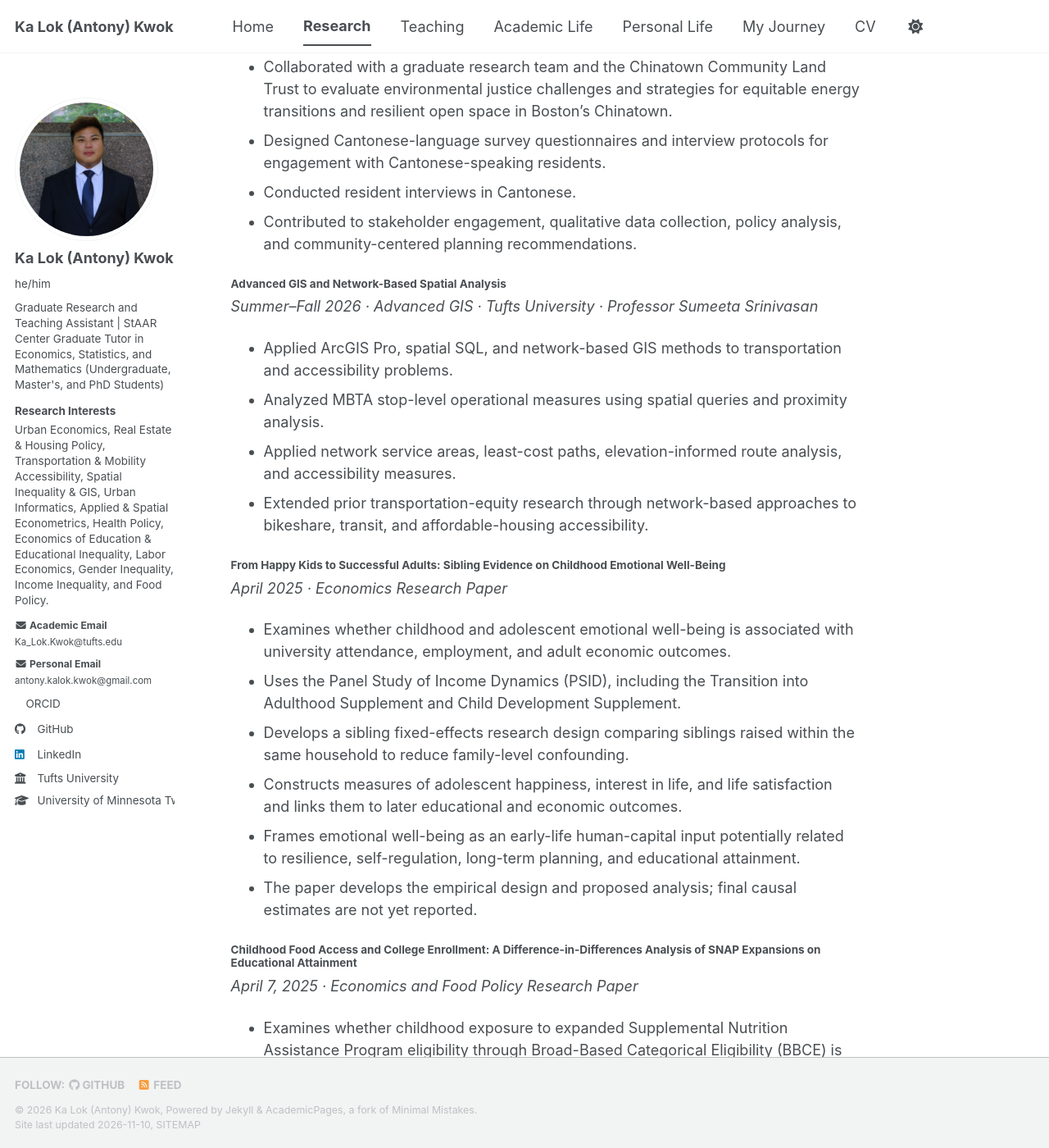
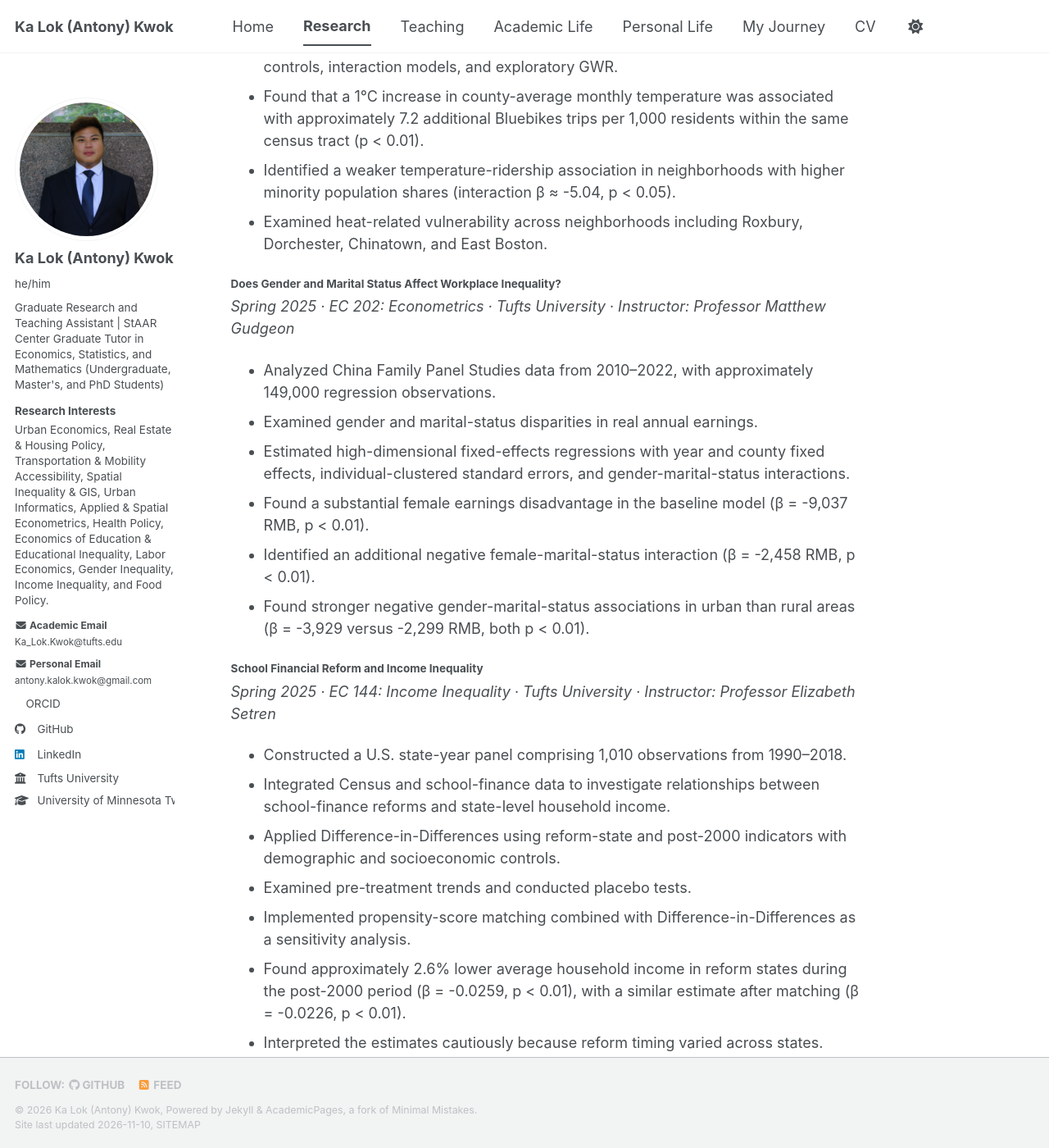
Before and after one commit to AntonyKaLokKwok/AntonyKaLokKwok.github.io, a Jekyll site: the page built from _pages/research.md, in a window 1280 px wide and 1400 px high, scrolled down 5988 px. Shown: the whole window at 82% size. Built offline with Jekyll 4.4.1, drawn with Linux system fonts in a browser that asks for light colours; a style sheet for code colours, icons or effects is not loaded; some of the changed text lies outside the part shown.

```diff
--- a/_pages/research.md
+++ b/_pages/research.md
@@ -123,46 +132,6 @@ Coauthor; Professor Justin Hollander designated as primary presenter.
 - Found that a 1°C increase in county-average monthly temperature was associated with approximately 7.2 additional Bluebikes trips per 1,000 residents within the same census tract (p < 0.01).
 - Identified a weaker temperature-ridership association in neighborhoods with higher minority population shares (interaction β ≈ -5.04, p < 0.05).
 - Examined heat-related vulnerability across neighborhoods including Roxbury, Dorchester, Chinatown, and East Boston.
-
-#### Advancing Environmental Justice in Boston's Chinatown: Evaluation and Strategies for Just Energy Transition and Resilient Open Space
-
-*Spring 2026 · UEP 255: Field Projects · Collaborative Research Project · Tufts University · Instructor: Professor Penn Loh · Community Partner: Chinatown Community Land Trust (CCLT)*
-
-- Collaborated with a graduate research team and the Chinatown Community Land Trust to evaluate environmental justice challenges and strategies for equitable energy transitions and resilient open space in Boston's Chinatown.
-- Designed Cantonese-language survey questionnaires and interview protocols for engagement with Cantonese-speaking residents.
-- Conducted resident interviews in Cantonese.
-- Contributed to stakeholder engagement, qualitative data collection, policy analysis, and community-centered planning recommendations.
-
-#### Advanced GIS and Network-Based Spatial Analysis
-
-*Summer–Fall 2026 · Advanced GIS · Tufts University · Professor Sumeeta Srinivasan*
-
-- Applied ArcGIS Pro, spatial SQL, and network-based GIS methods to transportation and accessibility problems.
-- Analyzed MBTA stop-level operational measures using spatial queries and proximity analysis.
-- Applied network service areas, least-cost paths, elevation-informed route analysis, and accessibility measures.
-- Extended prior transportation-equity research through network-based approaches to bikeshare, transit, and affordable-housing accessibility.
-
-#### From Happy Kids to Successful Adults: Sibling Evidence on Childhood Emotional Well-Being
-
-*April 2025 · Economics Research Paper*
-
-- Examines whether childhood and adolescent emotional well-being is associated with university attendance, employment, and adult economic outcomes.
-- Uses the Panel Study of Income Dynamics (PSID), including the Transition into Adulthood Supplement and Child Development Supplement.
-- Develops a sibling fixed-effects research design comparing siblings raised within the same household to reduce family-level confounding.
-- Constructs measures of adolescent happiness, interest in life, and life satisfaction and links them to later educational and economic outcomes.
-- Frames emotional well-being as an early-life human-capital input potentially related to resilience, self-regulation, long-term planning, and educational attainment.
-- The paper develops the empirical design and proposed analysis; final causal estimates are not yet reported.
-
-#### Childhood Food Access and College Enrollment: A Difference-in-Differences Analysis of SNAP Expansions on Educational Attainment
-
-*April 7, 2025 · Economics and Food Policy Research Paper*
-
-- Examines whether childhood exposure to expanded Supplemental Nutrition Assistance Program eligibility through Broad-Based Categorical Eligibility (BBCE) is associated with later college enrollment.
-- Uses staggered state adoption of BBCE between 1996 and 2016 as policy variation.
-- Integrates PSID longitudinal household data with state policy timelines and economic controls.
-- Develops a staggered Difference-in-Differences research design with state and cohort fixed effects.
-- Proposes event-study tests for pre-treatment trends and heterogeneous effects across childhood developmental periods.
-- Examines whether the duration and timing of childhood nutritional support may influence long-run educational attainment.
 
 #### Does Gender and Marital Status Affect Workplace Inequality?
 
```
Also changed, not shown: other parts of _pages/research.md (+9 -0 lines).
